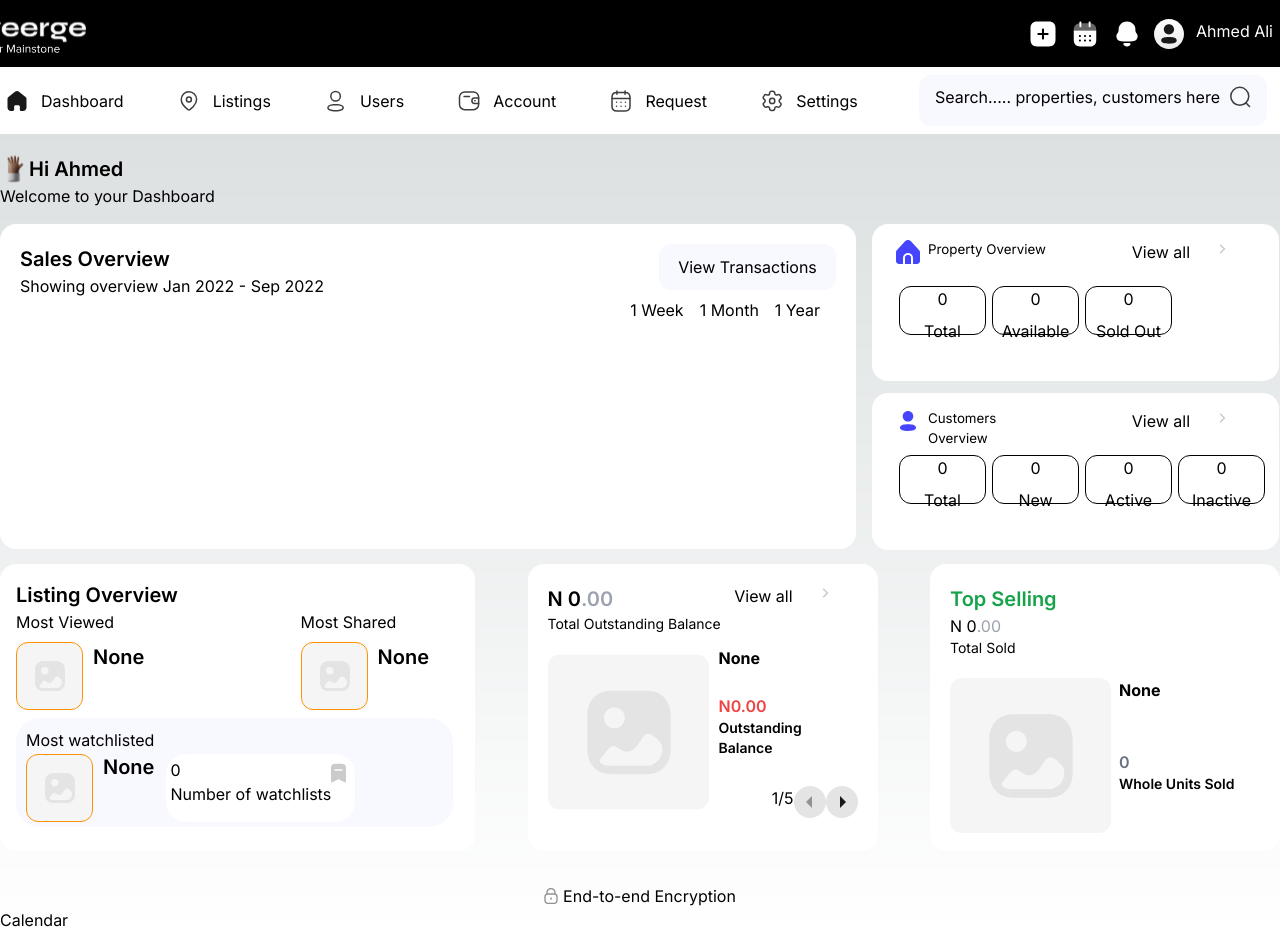
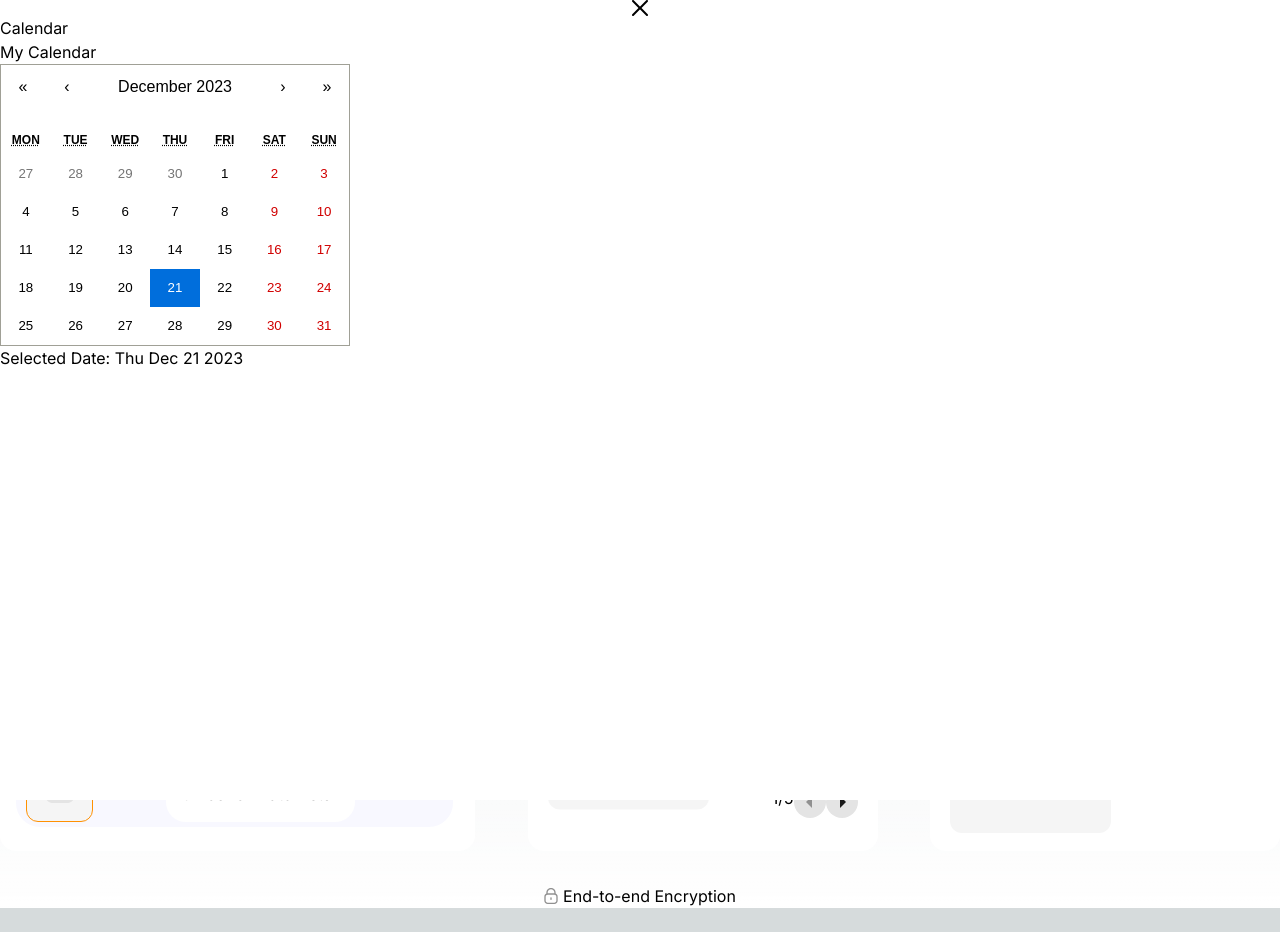
Before and after one commit to Danny-Kyle/origin-https---github.com-Danny-Kyle-myxellia-frontend_dev_test, a Next.js app: page / in a window 1280 px wide. Both pictures are taken after a click on the button 1085 px from the left and 33 px from the top of the page. Shown: the top 932 px of the page. After the commit the page ends 908 px from the top, so only its background shows below. Built offline with nearby package versions, Linux system fonts and the light colour scheme.

Commit message:
usefinal

```diff
--- a/components/Calendar.js
+++ b/components/Calendar.js
@@ -1,9 +1,23 @@
-import React from 'react'
+// CalendarComponent.js
+import React, { useState } from 'react';
+import Calendar from 'react-calendar';
+import 'react-calendar/dist/Calendar.css';
 
-const Calendar = () => {
+const MyCalendar = () => {
+  const [selectedDate, setSelectedDate] = useState(new Date());
+
+  const handleDateChange = (date) => {
+    setSelectedDate(date);
+    // You can perform any additional actions when the date changes
+  };
+
   return (
-    <div>Calendar</div>
-  )
-}
+    <div>
+      <h2>My Calendar</h2>
+      <Calendar onChange={handleDateChange} value={selectedDate} />
+      <p>Selected Date: {selectedDate.toDateString()}</p>
+    </div>
+  );
+};
 
-export default Calendar
+export default MyCalendar;
--- a/components/Header.js
+++ b/components/Header.js
@@ -35,8 +35,14 @@ const Header = () => {
             height={30}
           />
         </Button>
-        <Drawer isOpen={isOpen} placement="right" onClose={onClose} finalFocusRef={btnRef}>
-          <Calendar />
+        <Drawer isOpen={isOpen} placement="right" onClose={onClose} finalFocusRef={btnRef} size='xs'>
+          <DrawerOverlay />
+          <DrawerContent bgColor={'white'}>
+            <DrawerCloseButton />
+            <DrawerHeader>Calendar</DrawerHeader>
+<DrawerBody>          <Calendar /></DrawerBody>
+
+          </DrawerContent>
         </Drawer>
         <Image src={"/notification.svg"} alt="notif" width={30} height={30} />
         <Menu>
--- a/components/bodycomponents/Dashboard.js
+++ b/components/bodycomponents/Dashboard.js
@@ -114,7 +114,7 @@ const Dashboard = () => {
                           h={"49px"}
                           w={"87px"}
                           borderRadius={"12px"}
-                          border={"1px solid #000"}
+                          border
                           marginX={3}
                         >
                           <VStack>
--- a/package.json
+++ b/package.json
@@ -16,6 +16,7 @@
     "framer-motion": "^10.16.16",
     "next": "14.0.4",
     "react": "^18",
+    "react-calendar": "^4.7.0",
     "react-dom": "^18"
   },
   "devDependencies": {
```
Also changed, not shown: 1 other file (tests, documents, lock files or other folders).
